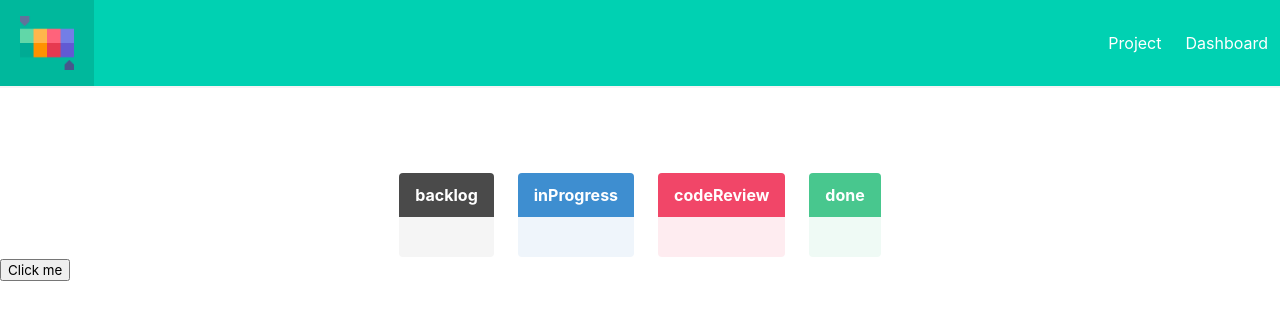
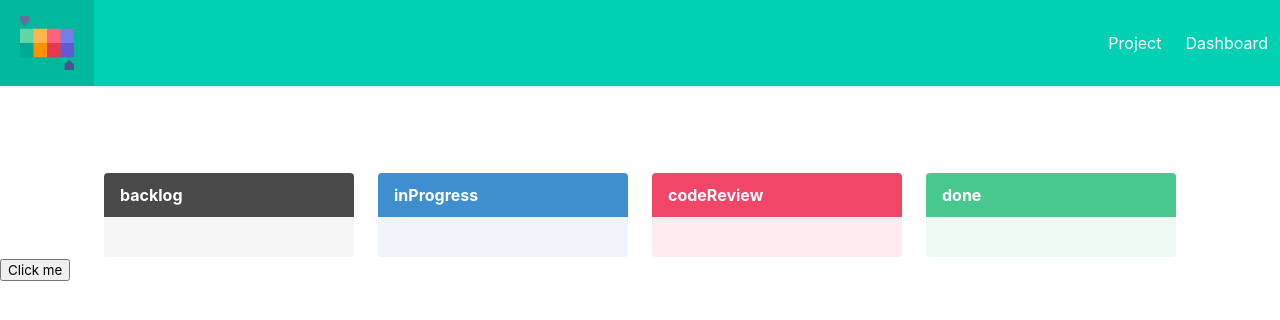
Before and after one commit to tricia-holmes/issue-tracker, a React (Vite) app: page / in a window 1280 px wide. Shown: the top 320 px of the page. Built offline with nearby package versions, Linux system fonts and the light colour scheme.

Commit message:
Add width class to swimlanes

```diff
--- a/src/App.css
+++ b/src/App.css
@@ -26,6 +26,6 @@
 }
 
 
-/* .column {
-  display: flex;
-} */
+.width {
+  min-width: 250px;
+}
--- a/src/components/Swimlane.tsx
+++ b/src/components/Swimlane.tsx
@@ -11,12 +11,12 @@ export default function Swimlane({type, color} : SwimlaneProps) {
   ))
 
   return (
-    <section className='column'>
-      <article className={`message is-${color}`}>
-        <div className='message-header'>
+    <section className='column is-narrow width'>
+      <article className={`message is-${color} width`}>
+        <div className='message-header width'>
           <p>{type}</p>
         </div>
-        <div className='message-body'>{swimlaneTickets}</div>
+        <div className='message-body width'>{swimlaneTickets}</div>
       </article>
     </section>
   )
```
